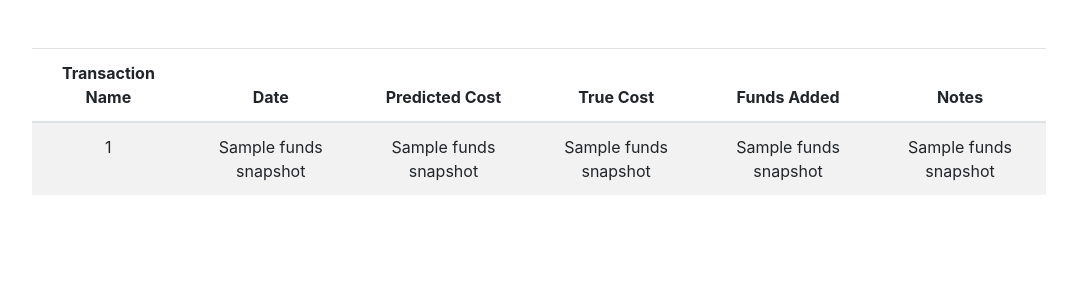
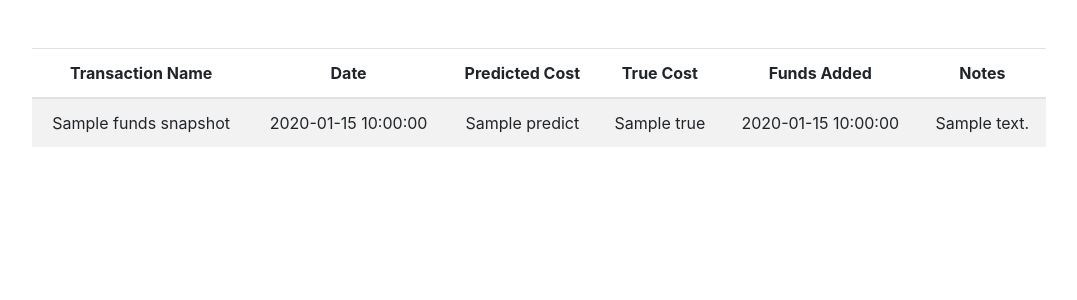
Before and after one commit to coole123/MiserMe, a Flask app: template miserme/templates/index.html in a window 1280 px wide. Shown: the part 76-376 px from the top of the page, without its empty margins (101-1178 px from the left). Run offline with Flask 2, Linux system fonts and the light colour scheme; the template is opened without the code that fills it: most values are stand-ins (such as "Sample title", 1, 10 or a date in 2020); some libraries are stand-ins or nearby versions.

Commit message:
completed the expense.html and expense function to properly connect to index page

```diff
--- a/miserme/app.py
+++ b/miserme/app.py
@@ -67,7 +67,6 @@ def index():
     """ Show the available monthly funds, fixed expenses, and total left """
     c.execute("SELECT txn_name, date, predicted_cost, true_cost, funds_added, notes FROM finances WHERE user_id = :user_id", {"user_id": session["user_id"]})
     rows = c.fetchall()
-    print(rows)
 
     funds_snapshot = []
     budget = 0
@@ -112,6 +111,7 @@ def expense():
 
         c.execute("INSERT INTO finances (user_id, txn_name, date, predicted_cost, notes) VALUES (?, ?, ?, ?, ?)",
                 (session["user_id"], txn_name, txn_date, txn_p_cost, txn_notes))
+        conn.commit()
 
         return redirect("/")
 
--- a/miserme/templates/index.html
+++ b/miserme/templates/index.html
@@ -23,12 +23,12 @@
             <!-- Table Data -->
             {% for i in funds_snapshot %}
             <tr>
-                <td>{{ i[0] }}</td>
-                <td>{{ i[1] }}</td>
-                <td>{{ i[2] }}</td>
-                <td>{{ i[3] }}</td>
-                <td>{{ i[4] }}</td>
-                <td>{{ i[5] }}</td>
+                <td>{{ i["name"] }}</td>
+                <td>{{ i["date"] }}</td>
+                <td>{{ i["predict"] }}</td>
+                <td>{{ i["true"] }}</td>
+                <td>{{ i["added"] }}</td>
+                <td>{{ i["notes"] }}</td>
             </tr>
             {% endfor %}
         </tbody>
```
Also changed, not shown: miserme/registrants.db, 2 other files.
